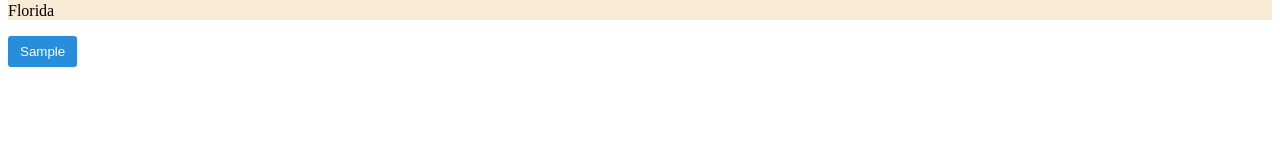
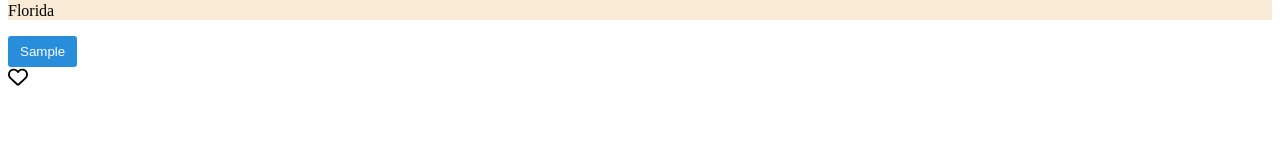
Before and after one commit to athreya-harshith/React-TypeScript-Basics, a React (Vite) app: page / in a window 1280 px wide. Shown: the part 132-289 px from the top of the page. Built offline with nearby package versions, Linux system fonts and the light colour scheme.

Commit message:
Created the like and unlike button

```diff
--- a/src/App.tsx
+++ b/src/App.tsx
@@ -2,8 +2,8 @@ import ListGroup from "./components/ListGroup";
 // import { useState } from "react";
 // import Alert from "./components/Alert";
 import Button from "./components/Button";
-
 import "./App.css";
+import Like from "./components/Like";
 // import { FaCalendar } from "react-icons/fa";
 function App() {
   /* 1. ListGroup Component */
@@ -40,7 +40,10 @@ function App() {
         Sample Button
       </Button>
    */
-
+  /* For the Like component */
+  const likeHandler = () => {
+    console.log("Like button clicked");
+  };
   return (
     <div>
       {/* <FaCalendar size="150px" /> */}
@@ -50,6 +53,7 @@ function App() {
         onSelectItem={handleSelectItem}
       />
       <Button>Sample </Button>
+      <Like onClick={likeHandler} />
     </div>
   );
 }
--- /dev/null
+++ b/src/components/Like.tsx
@@ -0,0 +1,25 @@
+import { useState } from "react";
+import { FaHeart, FaRegHeart } from "react-icons/fa6";
+interface Props {
+  onClick: () => void;
+}
+const Like = ({ onClick }: Props) => {
+  const [status, setStatus] = useState(false);
+  const toggle = () => {
+    setStatus(!status);
+    onClick();
+  };
+  if (status)
+    return (
+      <div>
+        <FaHeart size={20} color="red" onClick={toggle} />
+      </div>
+    );
+  return (
+    <div>
+      <FaRegHeart size={20} onClick={toggle} />
+    </div>
+  );
+};
+
+export default Like;
```
